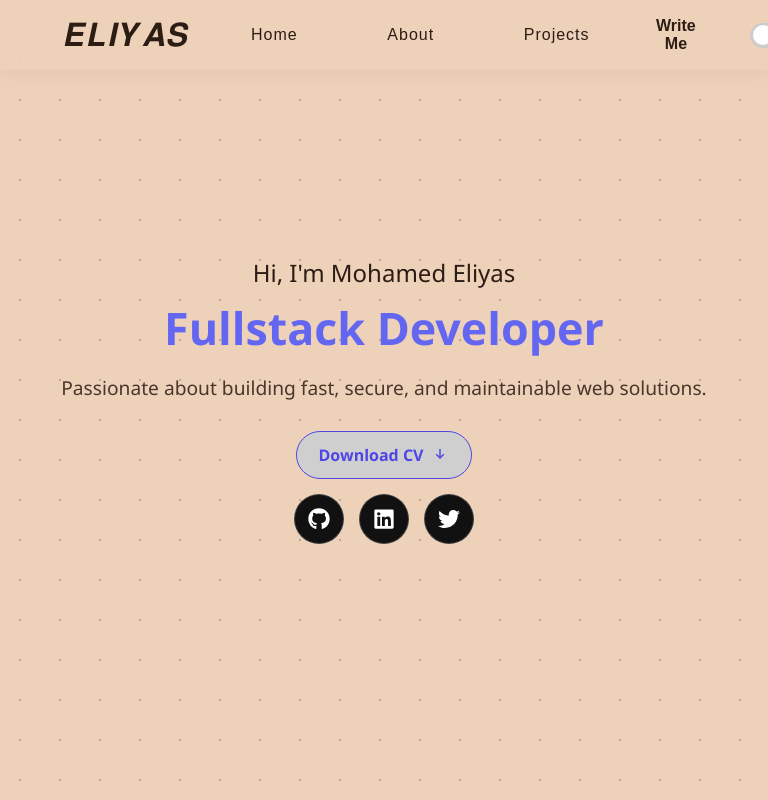
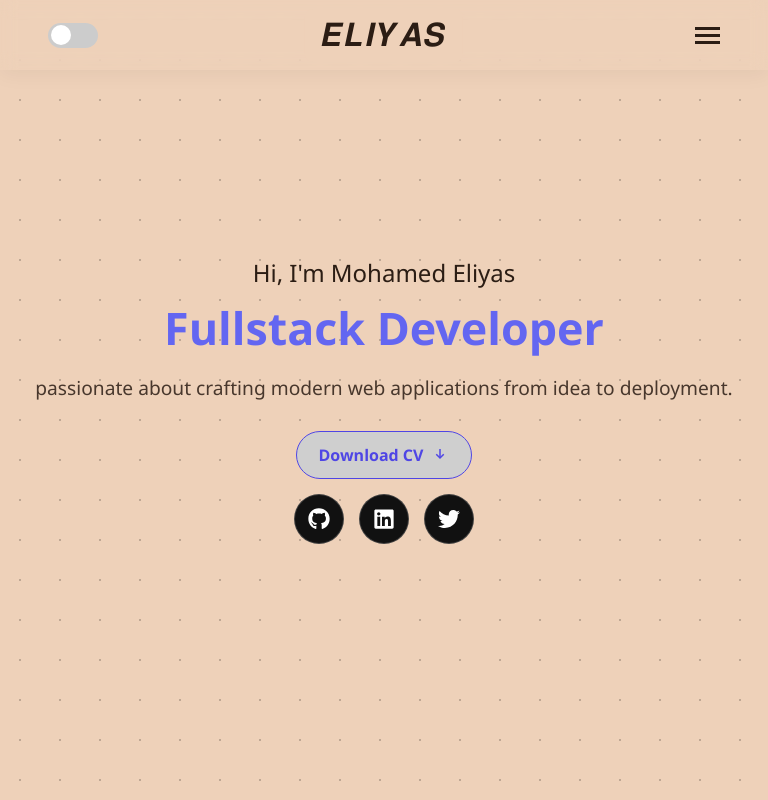
Before and after one commit to eliyasmd50/eliyas_Portfolio, a React (Vite) app: page / in a window 768 px wide. Shown: the top 800 px of the page. Built offline with nearby package versions, Linux system fonts and the light colour scheme.

Commit message:
hamnburger implementation in mobile view

```diff
--- a/src/components/Hero.tsx
+++ b/src/components/Hero.tsx
@@ -6,7 +6,8 @@ const Hero: React.FC = () => {
       <div className="hero-content">
         <h2>Hi, I'm Mohamed Eliyas</h2>
         <h1>Fullstack Developer</h1>
-        <p>Passionate about building fast, secure, and maintainable web solutions.</p>
+        <p>passionate about crafting
+            modern web applications from idea to deployment.</p>
         <SocialButtons />
       </div>
     </section>
--- a/src/components/Navbar.tsx
+++ b/src/components/Navbar.tsx
@@ -1,3 +1,5 @@
+import { useState } from "react";
+
 interface NavbarProps {
   show: boolean;
   theme: "light" | "dark";
@@ -5,6 +7,8 @@ interface NavbarProps {
 }
 
 const Navbar = ({ show, theme, toggleTheme }: NavbarProps) => {
+  const [menuOpen, setMenuOpen] = useState(false);
+
   const scrollToSection = (id: string) => {
     const element = document.getElementById(id);
 
@@ -14,20 +18,25 @@ const Navbar = ({ show, theme, toggleTheme }: NavbarProps) => {
         block: "start",
       });
     }
-    if(document.activeElement instanceof HTMLElement) {
+
+    if (document.activeElement instanceof HTMLElement) {
       document.activeElement.blur();
     }
+
+    setMenuOpen(false); // ✅ close menu after click
   };
 
   return (
-    <nav
-      className={`navbar ${show ? "navbar-scrolled" : "navbar-top"}`}
-    >
+    <>
+      <nav className={`navbar ${show ? "navbar-scrolled" : "navbar-top"}`}>
+
+        {/* LEFT SIDE (Desktop keeps original order) */}
         <button className="logo" onClick={() => scrollToSection("hero")}>
           𝑬𝑳𝑰𝒀𝑨𝑺
         </button>
 
-      <div className="nav-links">
+        {/* Desktop Links */}
+        <div className="nav-links desktop">
           <a onClick={() => scrollToSection("hero")}>Home</a>
           <a onClick={() => scrollToSection("about")}>About</a>
           <a onClick={() => scrollToSection("projects")}>Projects</a>
@@ -39,14 +48,54 @@ const Navbar = ({ show, theme, toggleTheme }: NavbarProps) => {
             Write Me
           </button>
 
-        {/* 🌙 Theme Toggle Button */}
+          {/* Theme Toggle (DESKTOP POSITION — stays right) */}
           <button
             className={`theme-toggle ${theme}`}
             onClick={toggleTheme}
             aria-label="Toggle Theme"
           />
         </div>
+
+        {/* Mobile Only Elements */}
+        <button
+          className={`theme-toggle mobile-toggle ${theme}`}
+          onClick={toggleTheme}
+          aria-label="Toggle Theme"
+        />
+
+        <div
+          className={`hamburger ${menuOpen ? "active" : ""}`}
+          onClick={() => setMenuOpen(!menuOpen)}
+        >
+          <span />
+          <span />
+          <span />
+        </div>
+
       </nav>
+
+      {/* 📱 Fullscreen Mobile Menu */}
+      <div className={`mobile-menu ${menuOpen ? "open" : ""}`}>
+
+          {/* ❌ Close Button */}
+        <button
+          className="close-menu"
+          onClick={() => setMenuOpen(false)}
+          aria-label="Close Menu"
+        >
+          ×
+        </button>
+        <a onClick={() => scrollToSection("hero")}>Home</a>
+        <a onClick={() => scrollToSection("about")}>About</a>
+        <a onClick={() => scrollToSection("projects")}>Projects</a>
+        <button
+          className="hire-btn"
+          onClick={() => scrollToSection("contact")}
+        >
+          Write Me
+        </button>
+      </div>
+    </>
   );
 };
 
--- a/src/index.css
+++ b/src/index.css
@@ -28,7 +28,7 @@ body {
   font-family: "Segoe UI", sans-serif;
   scroll-behavior: smooth;
   background-color: var(--bg-color);
-  color: var(--text-color);
+  color: var(--text-main);
   transition: background-color 0.4s ease, color 0.4s ease;
 }
 
@@ -104,7 +104,7 @@ body {
   backdrop-filter: blur(10px);
   transition: background 0.3s ease, backdrop-filter 0.3s ease, box-shadow 0.3s ease;
   background-color: var(--bg-color);
-  color: var(--text-color);
+  color: var(--text-main);
   opacity: 0;
   transform: translateY(-20px);
   animation: fadeSlideDown 0.8s ease forwards;
@@ -201,7 +201,6 @@ body {
 
 .logo:hover {
   background-color: var(--bg-color);
-  transform: scale(1.05);
   box-shadow: 0 4px 12px rgba(0, 0, 0, 0.2);
 }
 
@@ -225,7 +224,7 @@ body {
   font-size: 1rem;
   font-weight: 400;
   letter-spacing: 1px;
-  color: var(--text-color);
+  color: var(--text-main);
   padding: 0.4rem 0.8rem;          /* Padding like buttons */
   border-radius: 8px;
   transition: all 0.2s ease;
@@ -556,6 +555,12 @@ body {
   transform: translateY(-5px);
   background: rgba(255, 255, 255, 0.2);
 }
+/* Hide mobile elements on desktop */
+.mobile-toggle,
+.hamburger,
+.mobile-menu {
+  display: none;
+}
 
 @media (max-width: 480px) {
   .social-btn {
@@ -568,6 +573,7 @@ body {
 @media (min-width: 768px) {
 
   .navbar {
+    position: fixed;
     display: flex;
     justify-content: space-between;
     align-items: center;
@@ -624,6 +630,83 @@ body {
 
 }
 
+/* Mobile Styles */
+@media (max-width: 768px) {
+
+  /* Hide desktop nav links */
+  .nav-links.desktop {
+    display: none;
+  }
+
+  /* Navbar layout for mobile */
+  .navbar {
+    display: flex;
+    align-items: center;
+    justify-content: space-between;
+  }
+
+  /* Show mobile toggle */
+  .mobile-toggle {
+    display: block;
+    position: relative;
+    z-index: 1001;
+  }
+
+  /* Center Logo */
+  .logo {
+    position: absolute;
+    left: 50%;
+    transform: translateX(-50%);
+  }
+
+  /* Show Hamburger */
+  .hamburger {
+    display: flex;
+    flex-direction: column;
+    gap: 4px;
+    cursor: pointer;
+    z-index: 1001;
+  }
+
+  .hamburger span {
+    width: 25px;
+    height: 3px;
+    background: var(--text-main);
+    transition: background 0.3s ease;
+  }
+
+  /* Fullscreen Menu */
+  .mobile-menu {
+    display: flex;
+    position: fixed;
+    inset: 0;
+    background: var(--bg);
+    flex-direction: column;
+    justify-content: center;
+    align-items: center;
+    gap: 2rem;
+    transform: translateX(100%);
+    transition: 0.4s ease;
+    z-index: 1000;
+  }
+
+  .mobile-menu.open {
+    transform: translateX(0);
+  }
+
+    /* Close button */
+  .close-menu {
+    position: absolute;
+    top: 20px;
+    right: 20px;
+    font-size: 2rem;
+    background: none;
+    border: none;
+    color: var(--text-main);
+    cursor: pointer;
+  }
+}
+
 
 @media (min-width: 1024px) {
   .hero-content h1 {
```
Lines whose indentation alone changed are shown as unchanged.
